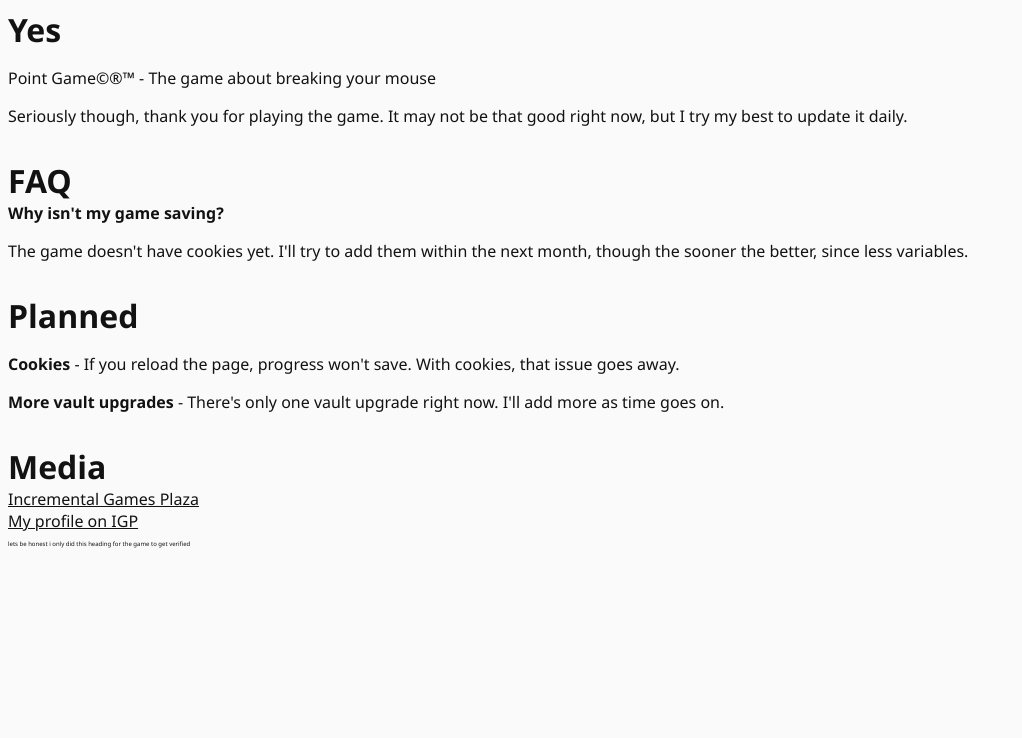
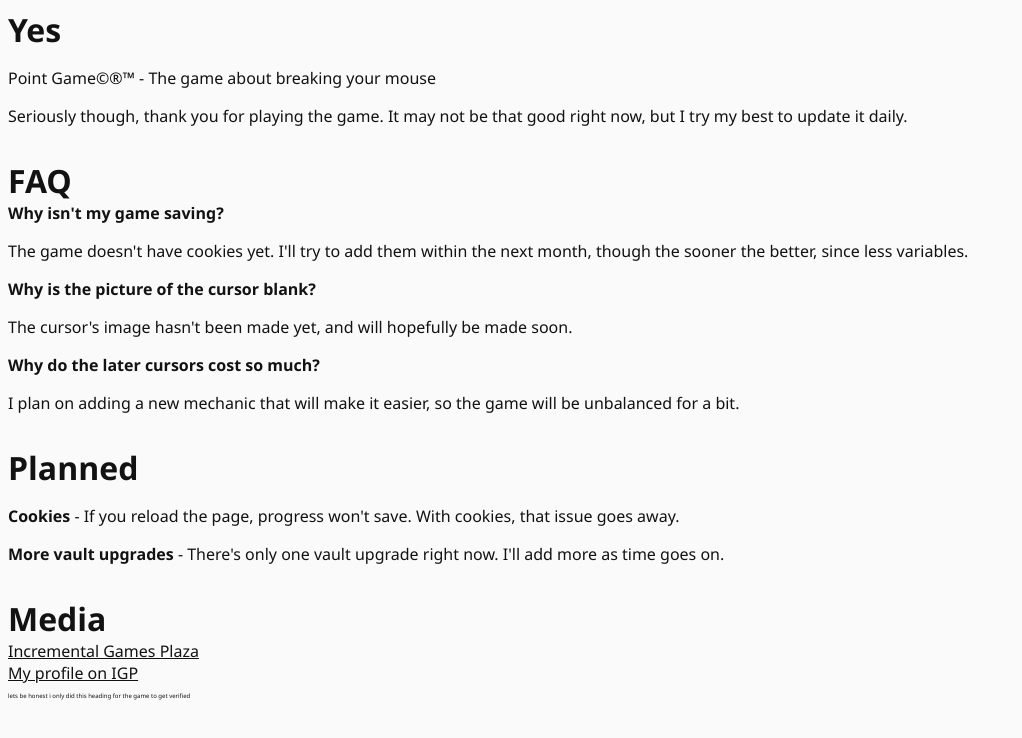
Before and after one commit to WoodStuff/WoodStuff.github.io, a plain HTML site: page pointgame/about.html in a window 1280 px wide. Shown: the whole page, without its empty margins (0-1022 px from the left). Drawn offline with Linux system fonts and the light colour scheme.

Commit message:
Update about.html

```diff
--- a/pointgame/about.html
+++ b/pointgame/about.html
@@ -14,6 +14,10 @@
 		<h1>FAQ</h1>
 		<strong>Why isn't my game saving?</strong>
 		<p>The game doesn't have cookies yet. I'll try to add them within the next month, though the sooner the better, since less variables.</p>
+		<strong>Why is the picture of the cursor blank?</strong>
+		<p>The cursor's image hasn't been made yet, and will hopefully be made soon.</p>
+		<strong>Why do the later cursors cost so much?</strong>
+		<p>I plan on adding a new mechanic that will make it easier, so the game will be unbalanced for a bit.</p>
 
 		<h1>Planned</h1>
 		<p><strong>Cookies</strong> - If you reload the page, progress won't save. With cookies, that issue goes away.</p>
```
